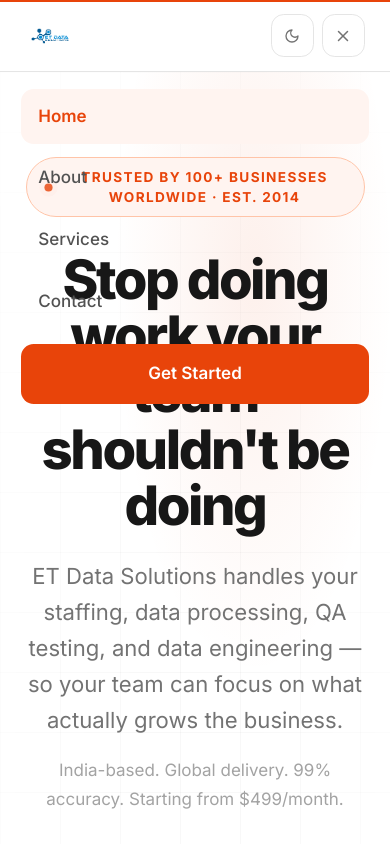
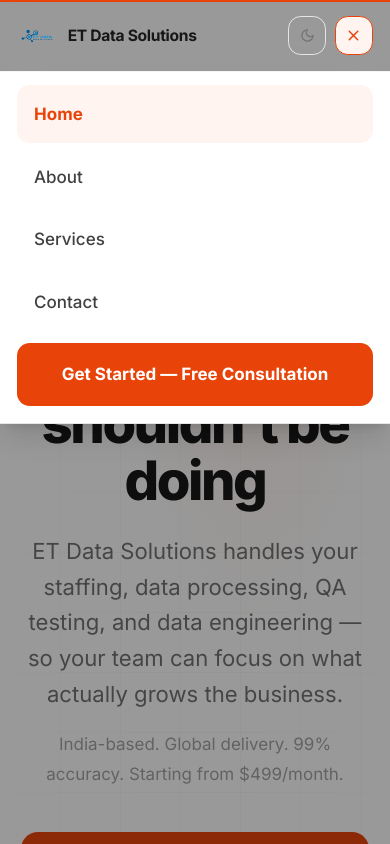
Before and after one commit to gaurangg123/etdatasolutions, a Next.js app: page / in a window 390 px wide. Both pictures are taken after a click on the button 343 px from the left and 35 px from the top of the page. Shown: the top 844 px of the page. Built offline with nearby package versions, Linux system fonts and the light colour scheme.

Commit message:
bug fixes
pages changed

```diff
--- a/app/contact/page.tsx
+++ b/app/contact/page.tsx
@@ -162,7 +162,7 @@ export default function ContactPage() {
 
                     <div className="flex flex-col gap-1.5">
                       <label className="text-[0.68rem] font-[700] tracking-[0.07em] uppercase text-neutral-400 dark:text-neutral-500" htmlFor="service">Service of Interest</label>
-                      <select id="service" name="service" value={form.service} onChange={handleChange} className={cn(inputClass('service'), 'cursor-pointer')}>
+                      <select id="service" name="service" value={form.service} onChange={handleChange} className={cn(inputClass('service'), 'cursor-pointer dark:bg-neutral-900')}>
                         <option value="">Select a service…</option>
                         {serviceOptions.map(s => <option key={s} value={s}>{s}</option>)}
                       </select>
--- a/app/page.tsx
+++ b/app/page.tsx
@@ -198,7 +198,7 @@ export default function HomePage() {
         <div className="absolute inset-0 bg-[radial-gradient(ellipse_40%_35%_at_5%_85%,rgba(232,68,10,0.04),transparent_65%)] pointer-events-none" />
 
         <motion.div style={{ y: heroY, opacity: heroOpacity }}
-          className="relative z-10 w-full max-w-container mx-auto px-6 py-20 md:py-28 text-center">
+          className="relative z-10 w-full max-w-container mx-auto px-5 sm:px-6 py-14 sm:py-20 md:py-28 text-center">
 
           {/* Trust badge */}
           <motion.div {...fade(0)} className="inline-flex items-center gap-2.5 bg-brand-50 dark:bg-brand-500/10 border border-brand-200 dark:border-brand-500/25 rounded-full px-4 py-2 mb-8">
@@ -223,7 +223,7 @@ export default function HomePage() {
           </motion.p>
 
           {/* CTAs */}
-          <motion.div {...fade(0.26)} className="flex flex-col sm:flex-row items-center justify-center gap-3 mb-16">
+          <motion.div {...fade(0.26)} className="flex flex-col sm:flex-row items-center justify-center gap-3 mb-12 md:mb-16">
             <Link href="/contact#form"
               className="w-full sm:w-auto inline-flex items-center justify-center gap-2 text-base font-[700] text-white bg-brand-500 hover:bg-brand-600 px-9 py-4 rounded-2xl transition-all duration-200 hover:-translate-y-0.5 hover:shadow-[0_10px_30px_rgba(232,68,10,0.4)]">
               Book a Free Consultation <ArrowRight size={17} />
@@ -255,17 +255,17 @@ export default function HomePage() {
       ══════════════════════════════════════════════════════════ */}
       <div className="border-y border-neutral-200 dark:border-neutral-800 bg-neutral-50 dark:bg-[#0a0908] py-5 overflow-hidden">
         <p className="text-center text-xs font-[600] tracking-[0.1em] uppercase text-neutral-400 dark:text-neutral-600 mb-4">Technologies & platforms we work with</p>
-        <div className="relative flex h-7 items-center">
-          <div className="flex gap-10 animate-marquee whitespace-nowrap absolute">
-            {[...techLogos, ...techLogos].map((logo, i) => (
-              <span key={i} className="inline-flex items-center gap-2 text-sm font-[700] text-neutral-400 dark:text-neutral-500 px-2 cursor-default flex-shrink-0">
+        <div className="relative overflow-hidden">
+          <div className="flex w-max animate-marquee">
+            {[...techLogos, ...techLogos, ...techLogos].map((logo, i) => (
+              <span key={i} className="inline-flex items-center gap-2 text-sm font-[700] text-neutral-400 dark:text-neutral-500 px-6 cursor-default flex-shrink-0">
                 <span className="w-2 h-2 rounded-full flex-shrink-0" style={{ background: logo.color }} />
                 {logo.name}
               </span>
             ))}
           </div>
-          <div className="absolute left-0 top-0 bottom-0 w-20 bg-gradient-to-r from-neutral-50 dark:from-[#0a0908] to-transparent pointer-events-none z-10" />
-          <div className="absolute right-0 top-0 bottom-0 w-20 bg-gradient-to-l from-neutral-50 dark:from-[#0a0908] to-transparent pointer-events-none z-10" />
+          <div className="pointer-events-none absolute inset-y-0 left-0 w-20 bg-gradient-to-r from-neutral-50 dark:from-[#0a0908] to-transparent z-10" />
+          <div className="pointer-events-none absolute inset-y-0 right-0 w-20 bg-gradient-to-l from-neutral-50 dark:from-[#0a0908] to-transparent z-10" />
         </div>
       </div>
 
@@ -632,7 +632,7 @@ export default function HomePage() {
       {/* ══════════════════════════════════════════════════════════
           9. FINAL CTA
       ══════════════════════════════════════════════════════════ */}
-      <section className="py-28 bg-white dark:bg-[#0e0c0b]">
+      <section className="py-16 bg-white dark:bg-[#0e0c0b]">
         <div className="max-w-container mx-auto px-6">
           <AnimateIn>
             <div className="relative rounded-3xl bg-brand-500 overflow-hidden px-10 py-24 md:px-24 text-center">
--- a/components/Footer.tsx
+++ b/components/Footer.tsx
@@ -7,6 +7,7 @@ const serviceLinks = [
   { label: 'Data & Excel',          href: '/services#data'     },
   { label: 'QA Testing',            href: '/services#qa'       },
   { label: 'Data Engineering',      href: '/services#dataeng'  },
+  { label: 'View Pricing',          href: '/#pricing'          },
 ]
 const companyLinks = [
   { label: 'About Us',   href: '/about'        },
--- a/components/Navbar.tsx
+++ b/components/Navbar.tsx
@@ -26,42 +26,55 @@ export default function Navbar() {
     return () => window.removeEventListener('scroll', handler)
   }, [])
 
+  // Close menu on route change
   useEffect(() => { setOpen(false) }, [pathname])
+
+  // Lock body scroll when mobile menu open
+  useEffect(() => {
+    document.body.style.overflow = open ? 'hidden' : ''
+    return () => { document.body.style.overflow = '' }
+  }, [open])
 
   return (
     <>
-      <nav className={cn(
-        'fixed top-0 left-0 right-0 z-50 nav-blur transition-all duration-300',
+      {/* Fixed nav bar */}
+      <nav
+        className={cn(
+          'fixed top-0 left-0 right-0 z-[200] transition-all duration-300',
+          // Always opaque — prevents hero bleed-through
           scrolled
-          ? 'bg-white/92 dark:bg-[#0e0c0b]/92 border-b border-neutral-200 dark:border-neutral-800 shadow-sm'
-          : 'bg-white/85 dark:bg-[#0e0c0b]/85 border-b border-neutral-200/50 dark:border-neutral-800/50'
-      )} style={{ height: 'var(--nav-h, 72px)' }}>
-        <div className="max-w-container mx-auto px-6 h-full flex items-center justify-between gap-8">
+            ? 'bg-white dark:bg-[#0e0c0b] border-b border-neutral-200 dark:border-neutral-800 shadow-sm'
+            : 'bg-white/96 dark:bg-[#0e0c0b]/96 border-b border-neutral-100 dark:border-neutral-800/60',
+          'nav-blur'
+        )}
+        style={{ height: 'var(--nav-h, 72px)' }}
+      >
+        <div className="max-w-container mx-auto px-4 sm:px-6 h-full flex items-center justify-between gap-4">
 
-          {/* Logo */}
-          <Link href="/" className="flex items-center gap-3 flex-shrink-0 group">
-            <div className="relative w-[48px] h-[48px] flex-shrink-0">
+          {/* Logo — always shows icon + text */}
+          <Link href="/" className="flex items-center gap-2.5 flex-shrink-0 group min-w-0" onClick={() => setOpen(false)}>
+            <div className="relative w-[40px] h-[40px] flex-shrink-0">
               <Image
                 src="/logo-transparent.png"
-                alt="ET Data Solutions logo"
+                alt="ET Data Solutions"
                 fill
                 priority
                 className="object-contain group-hover:opacity-80 transition-opacity duration-200"
               />
             </div>
-            <span className="text-[1.05rem] font-[700] tracking-[-0.02em] text-neutral-900 dark:text-neutral-100 group-hover:text-brand-500 transition-colors duration-200 hidden sm:block leading-tight">
+            <span className="text-[0.92rem] sm:text-[1rem] font-[700] tracking-[-0.02em] text-neutral-900 dark:text-neutral-100 group-hover:text-brand-500 transition-colors duration-200 leading-tight truncate">
               ET Data Solutions
             </span>
           </Link>
 
-          {/* Desktop nav */}
-          <div className="hidden md:flex items-center gap-1 ml-auto">
+          {/* Desktop nav links */}
+          <div className="hidden md:flex items-center gap-0.5 ml-auto">
             {links.map(l => (
               <Link
                 key={l.href}
                 href={l.href}
                 className={cn(
-                  'text-sm font-[500] px-3.5 py-2 rounded-lg transition-all duration-150',
+                  'text-sm font-[500] px-3.5 py-2 rounded-lg transition-all duration-150 whitespace-nowrap',
                   pathname === l.href
                     ? 'text-brand-500 bg-brand-50 dark:bg-brand-500/10 font-[600]'
                     : 'text-neutral-500 dark:text-neutral-400 hover:text-neutral-900 dark:hover:text-neutral-100 hover:bg-neutral-100 dark:hover:bg-neutral-800/60'
@@ -72,47 +85,66 @@ export default function Navbar() {
             ))}
             <Link
               href="/contact#form"
-              className="ml-4 inline-flex items-center gap-2 text-sm font-[600] text-white bg-brand-500 hover:bg-brand-600 px-5 py-2.5 rounded-xl transition-all duration-150 hover:-translate-y-px hover:shadow-[0_4px_16px_rgba(232,68,10,0.4)]"
+              className="ml-3 inline-flex items-center gap-1.5 text-sm font-[600] text-white bg-brand-500 hover:bg-brand-600 px-5 py-2.5 rounded-xl transition-all duration-150 hover:-translate-y-px hover:shadow-[0_4px_16px_rgba(232,68,10,0.4)] whitespace-nowrap"
             >
-              Get Started <ArrowRight size={15} />
+              Get Started <ArrowRight size={14} />
             </Link>
           </div>
 
-          {/* Right controls */}
-          <div className="flex items-center gap-2">
+          {/* Right: theme + burger */}
+          <div className="flex items-center gap-2 flex-shrink-0">
             <button
               onClick={toggle}
               aria-label="Toggle theme"
-              className="w-10 h-10 flex items-center justify-center rounded-xl border border-neutral-200 dark:border-neutral-700 text-neutral-500 dark:text-neutral-400 hover:border-brand-500 hover:text-brand-500 hover:bg-brand-50 dark:hover:bg-brand-500/10 transition-all duration-150"
+              className="w-9 h-9 flex items-center justify-center rounded-xl border border-neutral-200 dark:border-neutral-700 text-neutral-500 dark:text-neutral-400 hover:border-brand-500 hover:text-brand-500 hover:bg-brand-50 dark:hover:bg-brand-500/10 transition-all duration-150"
             >
-              {theme === 'dark' ? <Sun size={16} /> : <Moon size={16} />}
+              {theme === 'dark' ? <Sun size={15} /> : <Moon size={15} />}
             </button>
             <button
               onClick={() => setOpen(o => !o)}
-              aria-label="Toggle menu"
-              className="md:hidden w-10 h-10 flex items-center justify-center rounded-xl border border-neutral-200 dark:border-neutral-700 text-neutral-500 dark:text-neutral-400 transition-all duration-150"
+              aria-label={open ? 'Close menu' : 'Open menu'}
+              className={cn(
+                'md:hidden w-9 h-9 flex items-center justify-center rounded-xl border transition-all duration-150',
+                open
+                  ? 'border-brand-500 bg-brand-50 dark:bg-brand-500/10 text-brand-500'
+                  : 'border-neutral-200 dark:border-neutral-700 text-neutral-500 dark:text-neutral-400'
+              )}
             >
-              {open ? <X size={18} /> : <Menu size={18} />}
+              {open ? <X size={17} /> : <Menu size={17} />}
             </button>
           </div>
         </div>
+      </nav>
 
-        {/* Mobile menu */}
-        <div className={cn(
-          'md:hidden overflow-hidden transition-all duration-300 border-t border-neutral-200 dark:border-neutral-800',
-          open ? 'max-h-96 opacity-100' : 'max-h-0 opacity-0 pointer-events-none border-transparent'
-        )}>
-          <div className="px-5 py-4 flex flex-col gap-1.5 bg-white/98 dark:bg-[#0e0c0b]/98 nav-blur">
+      {/* Full-screen mobile overlay — above everything, below nav */}
+      {open && (
+        <div
+          className="fixed inset-0 z-[190] bg-black/40 md:hidden"
+          onClick={() => setOpen(false)}
+          aria-hidden
+        />
+      )}
+
+      {/* Mobile menu panel — slides down from under the nav */}
+      <div
+        className={cn(
+          'fixed left-0 right-0 z-[195] md:hidden transition-all duration-300 ease-[cubic-bezier(0.22,1,0.36,1)]',
+          open
+            ? 'top-[var(--nav-h,72px)] opacity-100 pointer-events-auto'
+            : 'top-[var(--nav-h,72px)] -translate-y-4 opacity-0 pointer-events-none'
+        )}
+      >
+        <div className="bg-white dark:bg-[#0f0d0c] border-b border-neutral-200 dark:border-neutral-800 shadow-xl px-4 py-3 flex flex-col gap-1">
           {links.map(l => (
             <Link
               key={l.href}
               href={l.href}
               onClick={() => setOpen(false)}
               className={cn(
-                  'text-base font-[500] px-4 py-3 rounded-xl transition-all duration-150',
+                'text-[1rem] font-[500] px-4 py-3.5 rounded-xl transition-all duration-150',
                 pathname === l.href
-                    ? 'text-brand-500 bg-brand-50 dark:bg-brand-500/10 font-[600]'
-                    : 'text-neutral-600 dark:text-neutral-400 hover:bg-neutral-100 dark:hover:bg-neutral-800/60'
+                  ? 'text-brand-500 bg-brand-50 dark:bg-brand-500/10 font-[700]'
+                  : 'text-neutral-700 dark:text-neutral-300 hover:bg-neutral-100 dark:hover:bg-neutral-800'
               )}
             >
               {l.label}
@@ -121,14 +153,15 @@ export default function Navbar() {
           <Link
             href="/contact#form"
             onClick={() => setOpen(false)}
-              className="mt-2 text-base font-[600] text-white bg-brand-500 hover:bg-brand-600 px-4 py-3.5 rounded-xl text-center transition-all duration-150"
+            className="mt-1.5 mb-1 text-[1rem] font-[700] text-white bg-brand-500 hover:bg-brand-600 px-4 py-4 rounded-xl text-center transition-all duration-150 active:scale-[0.98]"
           >
-              Get Started
+            Get Started — Free Consultation
           </Link>
         </div>
       </div>
-      </nav>
-      <div style={{ height: 'var(--nav-h, 72px)' }} />
+
+      {/* Spacer */}
+      <div style={{ height: 'var(--nav-h, 72px)' }} aria-hidden />
     </>
   )
 }
--- a/tailwind.config.ts
+++ b/tailwind.config.ts
@@ -51,8 +51,7 @@ const config: Config = {
       animation: {
         'pulse-dot':  'pulse-dot 2.2s ease-in-out infinite',
         'fade-up':    'fade-up 0.6s ease forwards',
-        'marquee':    'marquee 28s linear infinite',
-        'marquee2':   'marquee2 28s linear infinite',
+        'marquee': 'marquee 30s linear infinite',
       },
       keyframes: {
         'pulse-dot': {
@@ -63,8 +62,7 @@ const config: Config = {
           from: { opacity: '0', transform: 'translateY(20px)' },
           to:   { opacity: '1', transform: 'translateY(0)' },
         },
-        'marquee':  { '0%': { transform: 'translateX(0)' },   '100%': { transform: 'translateX(-50%)' } },
-        'marquee2': { '0%': { transform: 'translateX(-50%)' },'100%': { transform: 'translateX(0)' } },
+        'marquee':  { '0%': { transform: 'translateX(0)' }, '100%': { transform: 'translateX(-33.333%)' } },
       },
     },
   },
```
Also changed, not shown: components/MobileStickyCTA.tsx (+10 -8 lines). Lines whose indentation alone changed are shown as unchanged.
